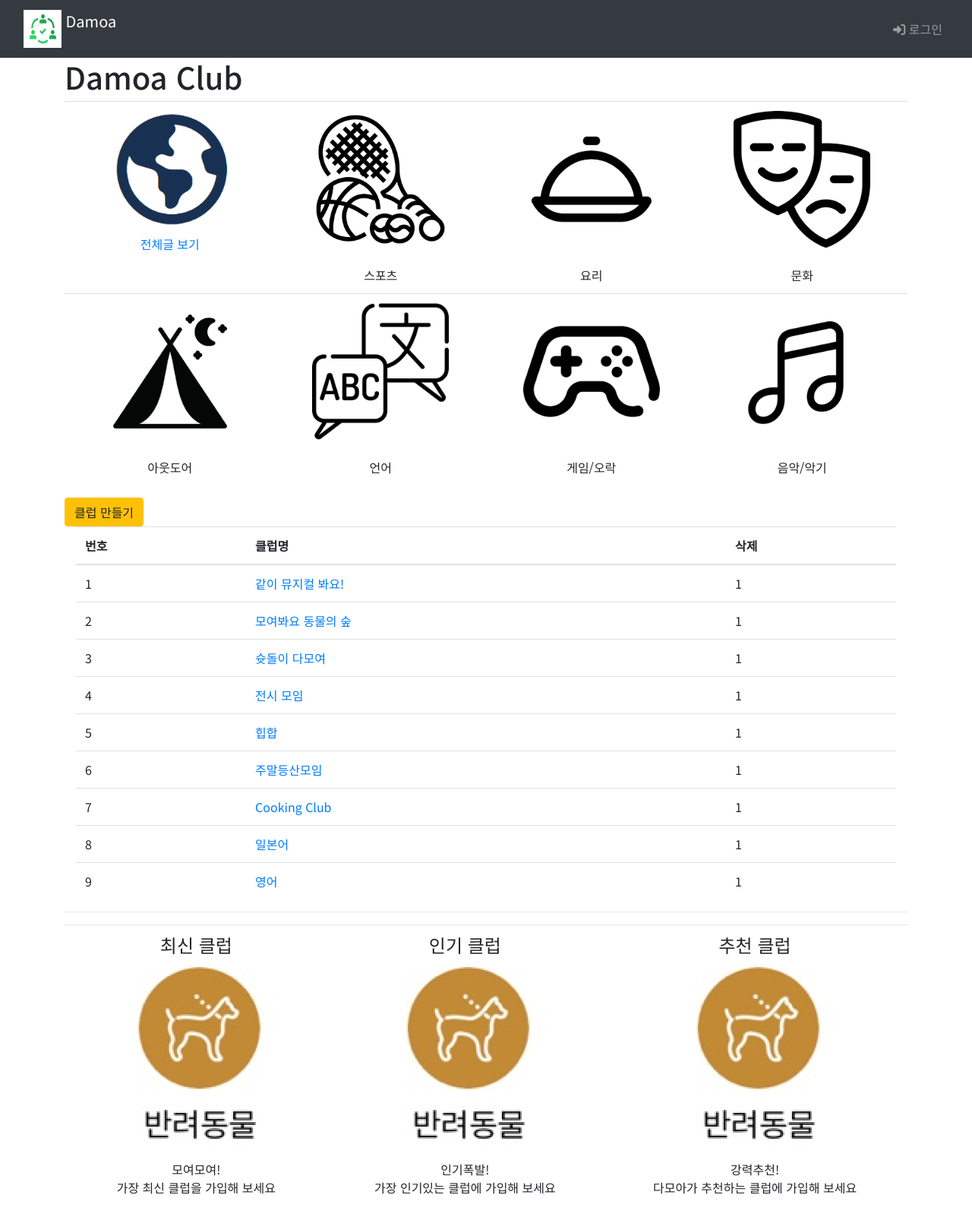
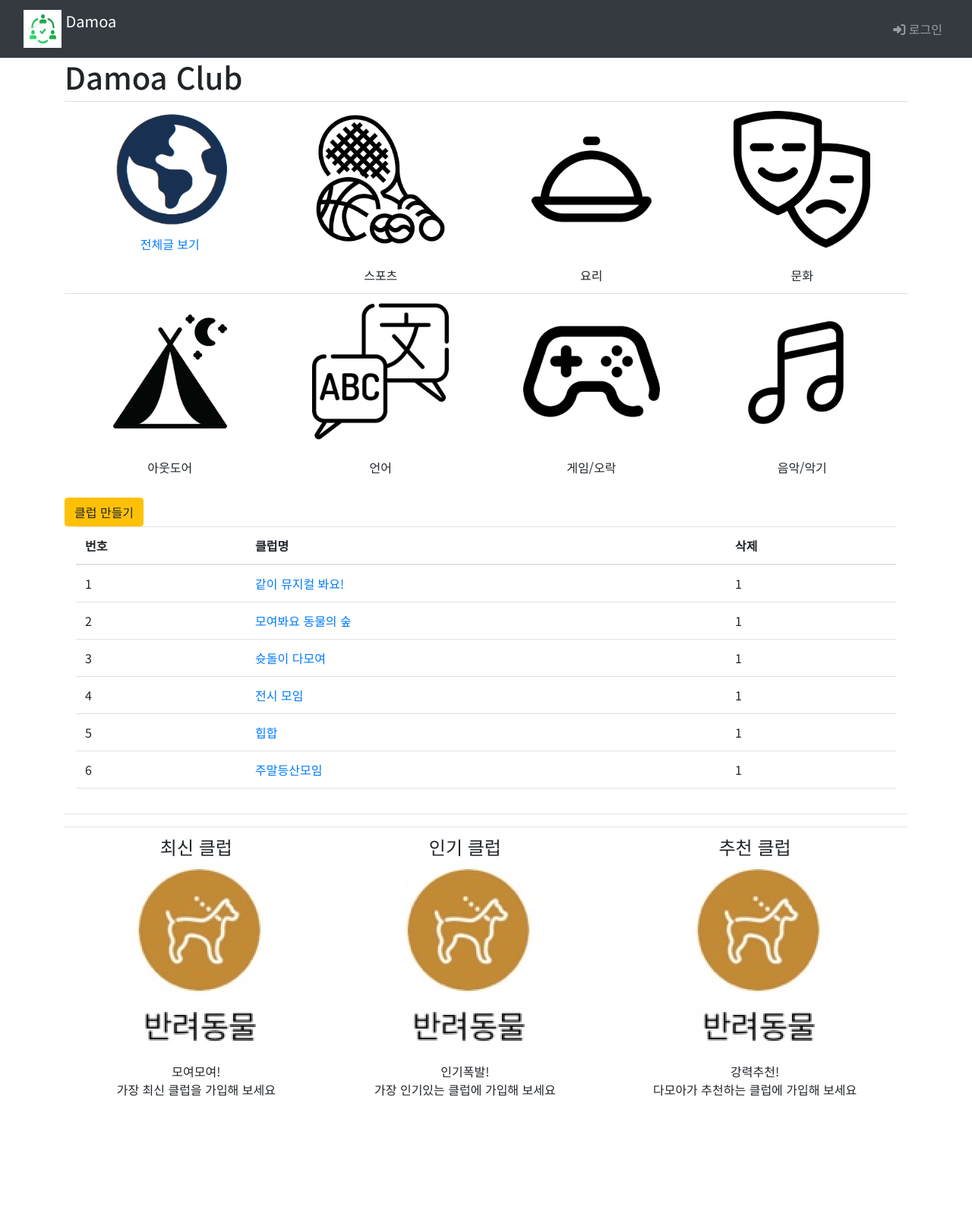
Before and after one commit to IoT-1st-Team-Project/DAMOA, a Django app: page /main/ in a window 1280 px wide. Shown: the top 1602 px of the page at 76% size. After the commit the page ends 1443 px from the top, so only its background shows below. Run offline with Django 4.2, Linux system fonts and the light colour scheme; data comes from the database, SQL or seed files in the repository; both versions use the stored data as it was after the commit; some libraries are stand-ins or nearby versions.

Commit message:
은지 3/16 14:45

```diff
--- a/templates/main/main.html
+++ b/templates/main/main.html
@@ -92,7 +92,8 @@
         </tr>
       </tbody>
     </table>
-    <div>
+
+    <div style="overflow:scroll; height:400px;">
       <a href="{%url 'main:club_create' %}" class="btn btn-warning">클럽 만들기</a>
       <div class="container">
         <table class="table">
@@ -104,6 +105,7 @@
             </tr>
           </thead>
           <tbody>
+
             {% if club_list %}
               {% for club in club_list %}
                 <tr>
@@ -129,6 +131,7 @@
         </table>
       </div>
     </div>
+
     <hr style="color: black; size: 3px;">
     <!--카테고리-->
     <table class="table" style="text-align: center;">
```
Also changed, not shown: db.sqlite3.
